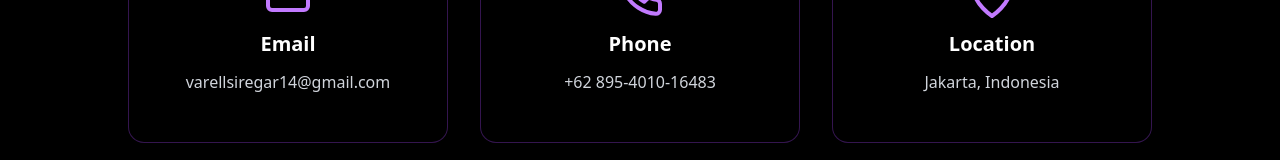
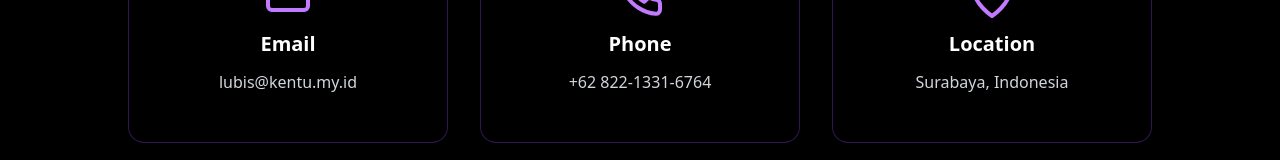
Before and after one commit to arnshyz/PORTO, a React (Vite) app: page / in a window 1280 px wide. Shown: the part 4359-4519 px from the top of the page. Built offline with nearby package versions, Linux system fonts and the light colour scheme.

Commit message:
Update ContactSection.jsx

```diff
--- a/src/assets/components/sections/Contact/ContactSection.jsx
+++ b/src/assets/components/sections/Contact/ContactSection.jsx
@@ -13,9 +13,9 @@ const contactVariants = {
 
 function ContactSection() {
   const contacts = [
-    { icon: <FiMail />, title: "Email", info: "varellsiregar14@gmail.com" },
-    { icon: <FiPhone />, title: "Phone", info: "+62 895-4010-16483" },
-    { icon: <FiMapPin />, title: "Location", info: "Jakarta, Indonesia" },
+    { icon: <FiMail />, title: "Email", info: "lubis@kentu.my.id" },
+    { icon: <FiPhone />, title: "Phone", info: "+62 822-1331-6764" },
+    { icon: <FiMapPin />, title: "Location", info: "Surabaya, Indonesia" },
   ];
 
   const [isMobile, setIsMobile] = useState(false);
```
